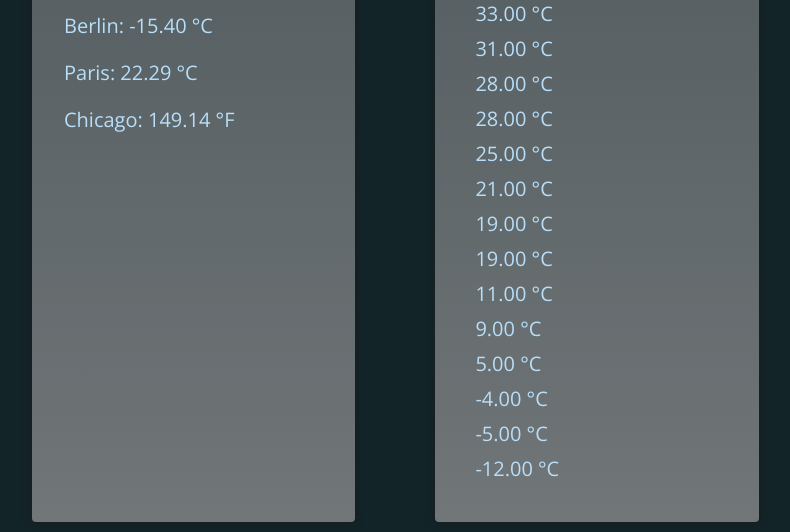
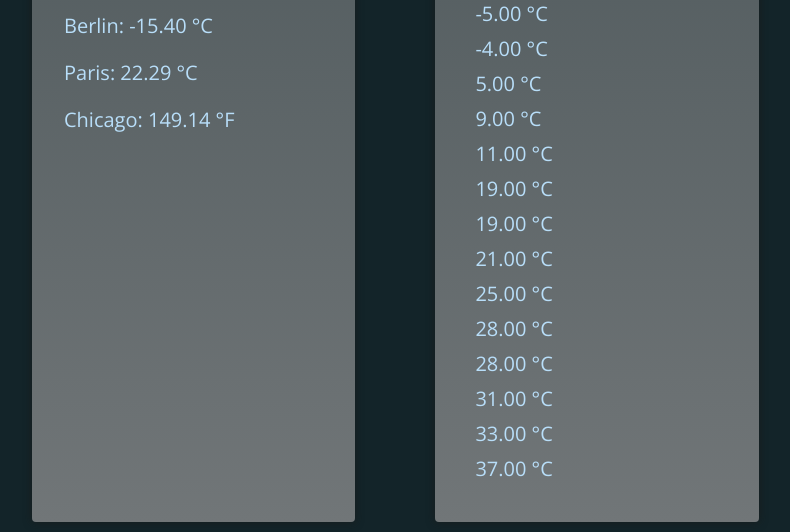
Before and after one commit to Lucaslandivar/Weather-app-Angular, an Angular app: page / in a window 1280 px wide. Shown: the part 211-743 px from the top of the page, without its empty margins (168-958 px from the left). Built offline with nearby package versions, Linux system fonts and the light colour scheme.

Commit message:
Pipe Limitations & When Not To Use Them

```diff
--- a/src/app/app.component.html
+++ b/src/app/app.component.html
@@ -22,8 +22,7 @@
       </div>
     </header>
     <ul>
-      @for (temperature of historicTemperatures | sort: 'desc'; track
-      temperature) {
+      @for (temperature of historicTemperatures; track temperature) {
       <li (click)="onReset($index)">{{ temperature | temp : "cel" }}</li>
       }
     </ul>
--- a/src/app/app.component.ts
+++ b/src/app/app.component.ts
@@ -22,10 +22,14 @@
     25, 37, 19, -4, 28, 21, 19, 28, 33, 31, 9, 11, 5, -12, -5,
   ];
 
+  constructor() {
+    this.historicTemperatures.sort((a, b) => (a > b ? 1 : -1));
+  }
+
   onReset(index: number) {
-    // this.historicTemperatures[index] = 18;
-    const newTemps = [...this.historicTemperatures];
-    newTemps[index] = 18;
-    this.historicTemperatures = newTemps;
+    this.historicTemperatures[index] = 18;
+    // const newTemps = [...this.historicTemperatures];
+    // newTemps[index] = 18;
+    // this.historicTemperatures = newTemps;
   }
 }
```
